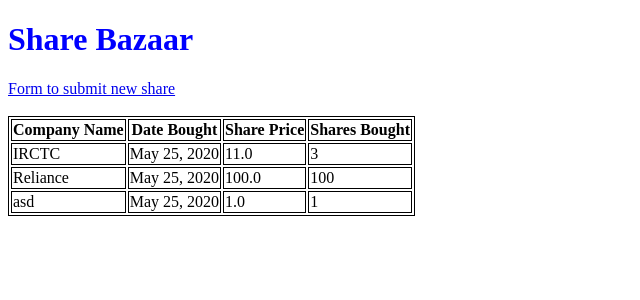
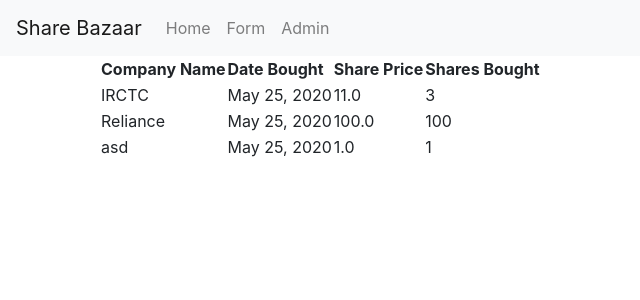
Before and after one commit to vineetps/Golang, a Django app: page / in a window 1280 px wide. Shown: the top 300 px of the page, without its empty margins (0-640 px from the left). Run offline with Django 3.2, Linux system fonts and the light colour scheme; data comes from the database, SQL or seed files in the repository; both versions use the stored data as it was after the commit; some libraries are stand-ins or nearby versions.

Commit message:
project updated

```diff
--- a/first_project/first_app/urls.py
+++ b/first_project/first_app/urls.py
@@ -2,6 +2,9 @@ from django.conf.urls import url
 # from django.contrib import admin
 from first_app import views
 
+# for referene URL
+app_name = 'first_app'
+
 urlpatterns = [
     url(r'^$', views.index, name='index'),
 ]
--- a/first_project/first_project/urls.py
+++ b/first_project/first_project/urls.py
@@ -18,9 +18,9 @@ from django.contrib import admin
 from django.conf.urls import include
 from first_app import views
 
+
 urlpatterns = [
-    url(r'^$', include('first_app.urls'), name='index'),
+    url(r'^$', views.index, name='index'),
     url(r'^form/', views.form_stock_market, name='form'),
-    # url(r'^first/', include('first_app.urls')),
     url(r'^admin/', admin.site.urls),
 ]
--- /dev/null
+++ b/first_project/templates/first_app/base.html
@@ -0,0 +1,28 @@
+<!DOCTYPE html>
+<html>
+  <head>
+    <meta charset="utf-8">
+    <title>Base</title>
+    <!-- Latest compiled and minified CSS -->
+    <link rel="stylesheet" href="https://stackpath.bootstrapcdn.com/bootstrap/4.1.3/css/bootstrap.min.css"
+    integrity="sha384-MCw98/SFnGE8fJT3GXwEOngsV7Zt27NXFoaoApmYm81iuXoPkFOJwJ8ERdknLPMO" crossorigin="anonymous">
+
+  </head>
+  <body>
+    <nav class="navbar navbar-expand-lg navbar-light bg-light">
+      <div class="navbar-nav">
+        <a class="navbar-brand" href="{% url 'index' %}">Share Bazaar</a>
+        <a class="nav-item nav-link" href="{% url 'index' %}">Home</a>
+        <a class="nav-item nav-link" href="{% url 'form' %}">Form</a>
+        <a class="nav-item nav-link" href="{% url 'admin:index' %}">Admin</a>
+      </div>
+    </nav>
+
+    <div class="container">
+    {% block body_block %}
+    <!-- {# Anything outside of this will be inherited if you use extend.#} -->
+    {% endblock %}
+    </div>
+
+  </body>
+</html>
--- a/first_project/templates/first_app/index.html
+++ b/first_project/templates/first_app/index.html
@@ -1,16 +1,8 @@
 <!DOCTYPE html>
-{% load staticfiles %}
-<html>
-    <head>
-        <meta charset="utf-8" >
-        <title>Share Bazaar</title>
-        <link rel="stylesheet" href="{% static "css/style.css" %}"/>
-    </head>
-    <body>
-        <h1>Share Bazaar</h1>
-        <a href="http://localhost:8000/form/">Form to submit new share</a>
-        <br><br>
-        <div class "container">
+{% extends "first_app/base.html" %}
+    {% block body_block %}
+    {% load staticfiles %}
+        <div class="container">
             {% if topic %}
             <table>
                 <thead>
@@ -33,5 +25,4 @@
             <p>No Records Found!</p>
             {% endif %}
         </div>
-    </body>
-</html>
+    {% endblock %}
```
Also changed, not shown: first_project/templates/first_app/form_stock_market.html (+4 -13 lines), first_project/db.sqlite3, first_project/static/images/djangoguitar.jpg (deleted), 3 other files.
